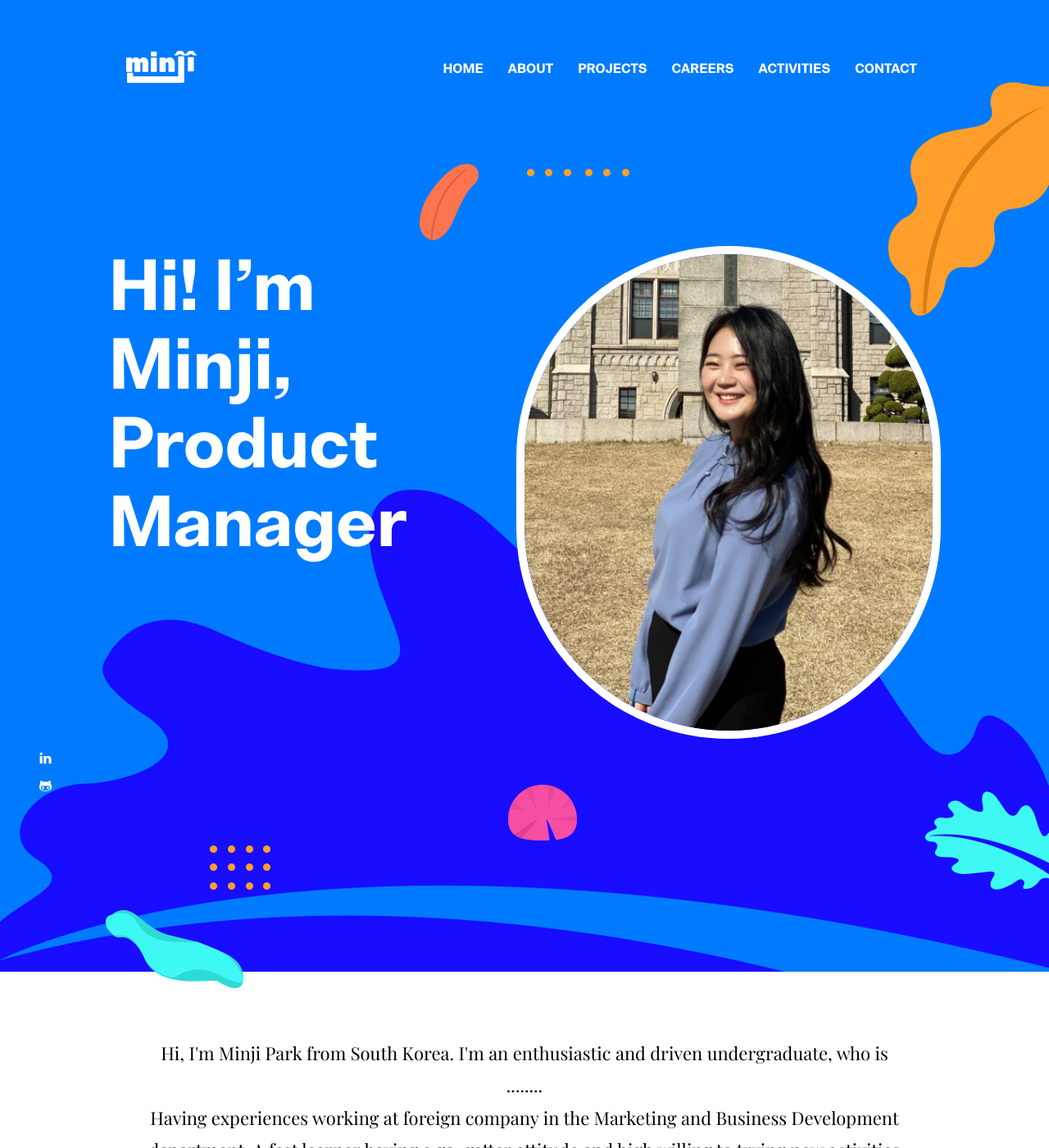
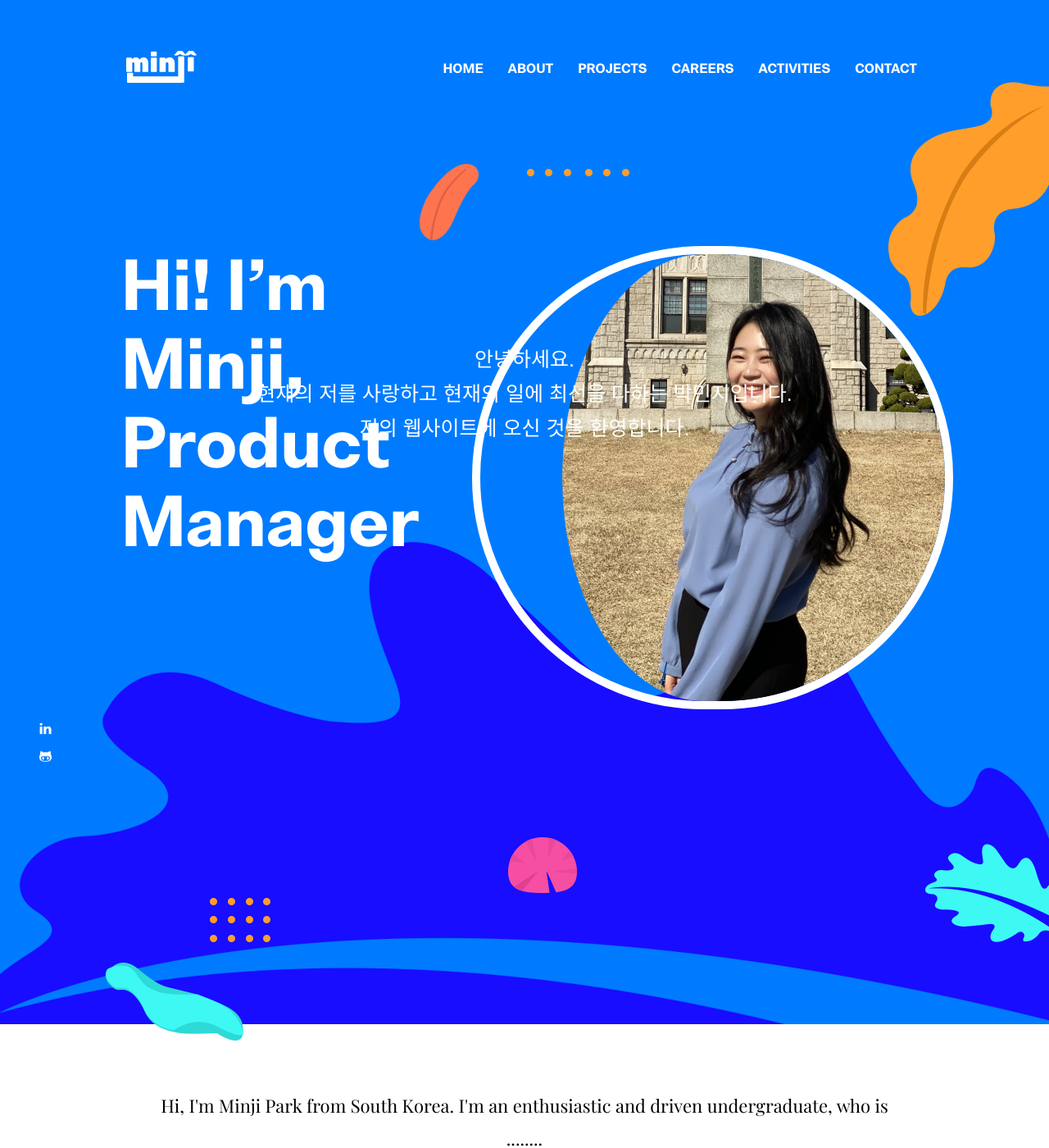
Before and after one commit to GrowingGlowingMinji/GrowingGlowingMinji.github.io, a Jekyll site: the page built from index.html, in a window 1280 px wide and 1400 px high. Shown: the whole window at 82% size. Built offline with Jekyll 4.4.1, drawn with Linux system fonts in a browser that asks for light colours.

Commit message:
add introduction

```diff
--- a/_includes/hero-section.html
+++ b/_includes/hero-section.html
@@ -15,8 +15,16 @@
             border-thick border-white
             flex-child
             forward
+            padding-left-100
           "
         />
+      </div>
+      <div class="row">
+        <h4 class="text-white font-description text-description forward">
+          안녕하세요.<br />
+          현재의 저를 사랑하고 현재의 일에 최선을 다하는 박민지입니다.<br />
+          저의 웹사이트에 오신 것을 환영합니다.
+        </h4>
       </div>
     </div>
   </div>
--- a/assets/scss/_variables.scss
+++ b/assets/scss/_variables.scss
@@ -14,4 +14,5 @@ $gray: #eaeaea;
 $primary-font: "Roboto", sans-serif;
 $secondary-font: "Playfair Display", serif;
 $tertiary-font: "BwNistaInt-xBd";
+$description-font: Hi Melody, sans-serif;
 $icon-font: "themify";
--- a/assets/scss/templates/_hero-area.scss
+++ b/assets/scss/templates/_hero-area.scss
@@ -1,11 +1,11 @@
 .hero-area {
-  padding: 300px 0 200px;
+  padding: 300px 0 300px;
   position: relative;
   @include tablet {
     padding: 250px 0 150px;
     overflow: hidden;
   }
-  h1{
+  h1 {
     position: relative;
     z-index: 2;
   }
--- a/assets/scss/templates/_newadd.scss
+++ b/assets/scss/templates/_newadd.scss
@@ -18,3 +18,19 @@
 .padding-left-100 {
   padding-left: 100px;
 }
+.text-description {
+  position: absolute;
+  left: 0%;
+  right: 0%;
+  margin-top: 118px;
+  font-family: Hi Melody;
+  font-style: normal;
+  font-weight: normal;
+  font-size: 25px;
+  line-height: 167%;
+  text-align: center;
+}
+
+.font-description {
+  font-family: $description-font !important;
+}
```
